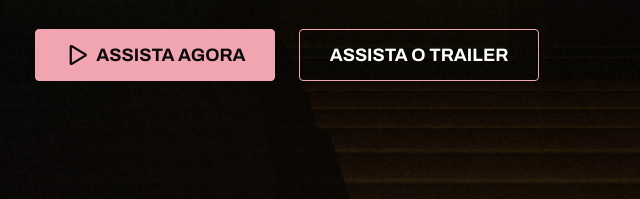
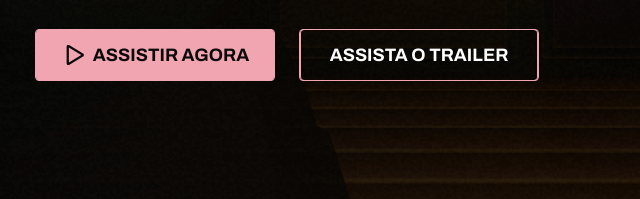
Before and after one commit to AlanyRodrigues/desafio-studio-ghibli, a plain HTML site: page index.html in a window 1280 px wide. Shown: the part 593-792 px from the top of the page, 97-737 px from the left. Drawn offline with Linux system fonts and the light colour scheme; a web font is replaced by a local one.

Commit message:
Atualiza botões para links externos e ajusta estilos de hover

```diff
--- a/css/style.css
+++ b/css/style.css
@@ -110,12 +110,13 @@ main {
     gap: 24px;
 }
 
-.botao {
+.botao, .link-youtube, .link-netflix {
     width: 240px;
     height: 52px;
     border: 1px solid #F1A5B1;
     background-color: transparent;
     color: #fff;
+    text-decoration: none;
     border-radius: 4px;
 
     display: flex;
@@ -129,12 +130,12 @@ main {
     transition: all ease 0.2s;
 }
 
-.botao-primario {
+.botao-primario .link-youtube {
     background-color: #F1A5B1;
     color: #0B0A0A;
 }
 
-.botao-primario:hover, .botao-primario:hover #play-icon path {
+.botao-primario:hover, .link-youtube:hover, .botao-primario:hover #play-icon path {
     color: #f8f8f8;
     background-color: transparent;
     cursor: pointer;
@@ -142,7 +143,7 @@ main {
     fill: #FFFFFF;
 }
 
-.botao-secundario:hover {
+.botao-secundario .link-netflix:hover {
     background-color: #F1A5B1;
     color: #0B0A0A;
     cursor: pointer;
--- a/index.html
+++ b/index.html
@@ -42,16 +42,20 @@
                     desobedecem são transformados em animais.</p>
                     <div class="botoes">
                         <button class="botao botao-primario">
-                            <svg id="play-icon" width="24" height="24" viewBox="0 0 24 24" fill="none" xmlns="http://www.w3.org/2000/svg">
+                            <a href="https://www.netflix.com/br/title/60023642" class="link-youtube" target="_blank">
+                                <svg id="play-icon" width="24" height="24" viewBox="0 0 24 24" fill="none" xmlns="http://www.w3.org/2000/svg">
                                 <path d="M21.9834 10.4127L8.47594 2.15051C8.19267 1.97782 7.86865 1.88338 7.53696 1.87683C7.20526 1.87028 6.87777 1.95186 6.58791 2.11323C6.29804 2.27461 6.05618 2.51 5.88702
                                 2.79539C5.71785 3.08078 5.62744 3.40594 5.625 3.73769V20.2621C5.62744 20.5938 5.71785 20.919 5.88702 21.2044C6.05618 21.4898 6.29804 21.7252 6.58791 21.8865C6.87777 22.0479 7.20526
                                 22.1295 7.53696 22.1229C7.86865 22.1164 8.19267 22.0219 8.47594 21.8493L21.9834 13.5871C22.2558 13.4213 22.4809 13.1882 22.6371 12.9102C22.7934 12.6322 22.8754 12.3187 22.8754
                                 11.9999C22.8754 11.681 22.7934 11.3675 22.6371 11.0896C22.4809 10.8116 22.2558 10.5785 21.9834 10.4127ZM7.875 19.5796V4.42019L20.265 11.9999L7.875 19.5796Z" fill="#0B0A0A"/>
                                 </svg>
-                            ASSISTA AGORA
+                                ASSISTIR AGORA
+                            </a>
                         </button>
                         <button class="botao botao-secundario">
-                            ASSISTA O TRAILER
+                            <a href="https://www.youtube.com/watch?v=SgZI655GgHk" class="link-netflix" target="_blank">
+                                ASSISTA O TRAILER
+                            </a>
                         </button>
                     </div>
             </div>
```
